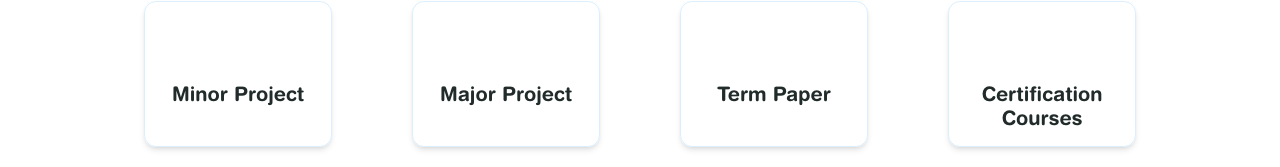
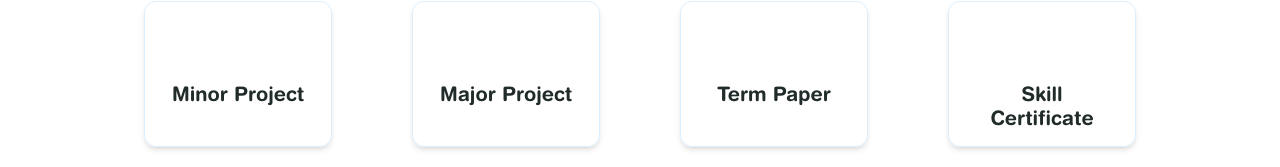
Before and after one commit to kumarayushkumar/acadace, an Astro site: page / in a window 1280 px wide. Shown: the part 633-800 px from the top of the page. Built offline with nearby package versions, Linux system fonts and the light colour scheme; Astro itself is replaced by a stand-in of ours; some icons are missing.

Commit message:
chore: Update service title to 'Skill Certificate'

```diff
--- a/src/components/services.astro
+++ b/src/components/services.astro
@@ -15,7 +15,7 @@
     icon: 'term-paper'
   },
   {
-    title: 'Certification Courses',
+    title: 'Skill Certificate',
     icon: 'certificate'
   }
 ]
```
